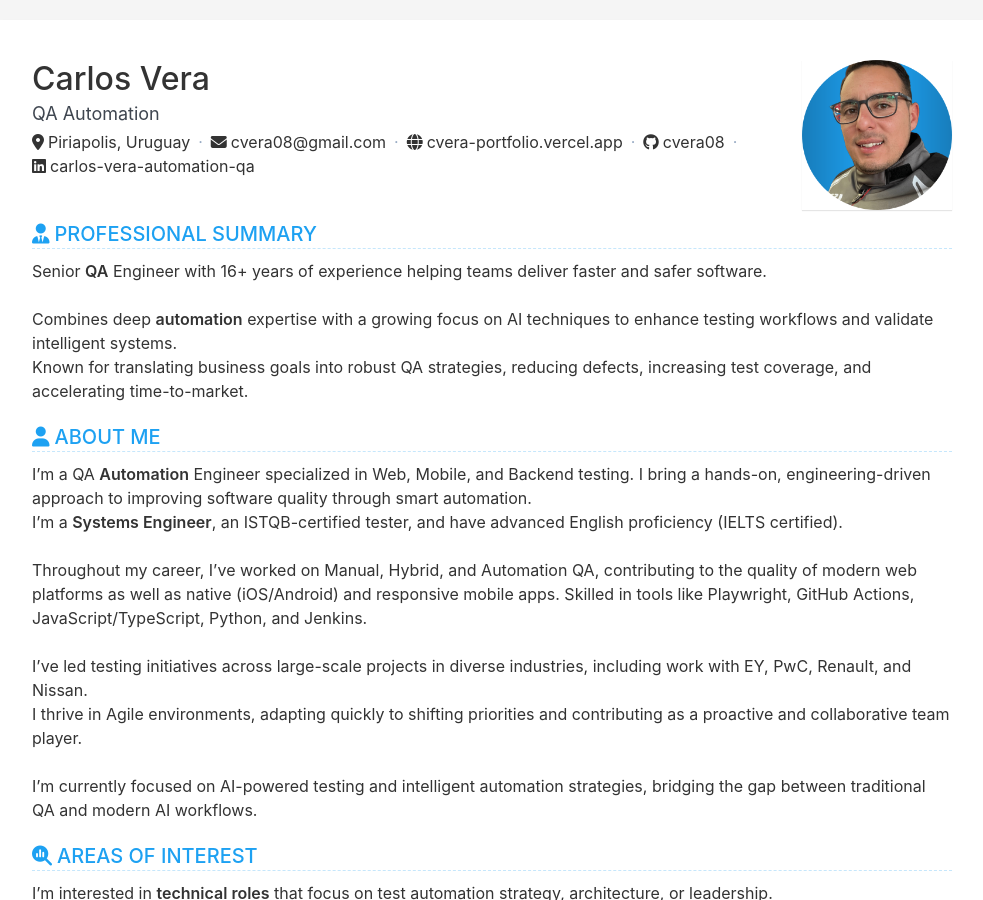
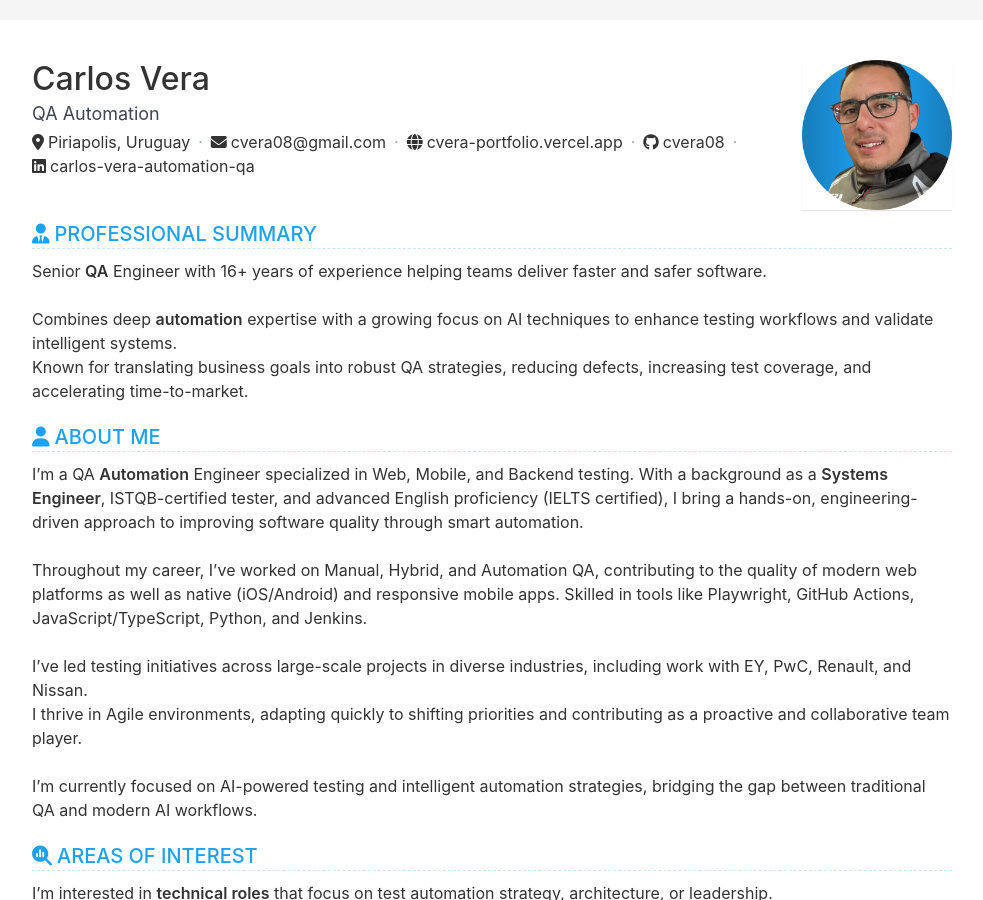
Before and after one commit to cvera08/full-resume, a Jekyll site: the page built from index.html, in a window 1280 px wide and 900 px high. Shown: the whole window, without its empty margins (148-1131 px from the left). Built offline with Jekyll 4.4.1, drawn with Linux system fonts in a browser that asks for light colours.

Commit message:
feat: about me change - first paragraph - single one

```diff
--- a/_data/data.yml
+++ b/_data/data.yml
@@ -34,9 +34,8 @@ evaluation:
   order: 2
   title: About Me
   description: |
-    I'm a QA **Automation** Engineer specialized in Web, Mobile, and Backend testing. I bring a hands-on, engineering-driven approach to
-    improving software quality through smart automation.
-    I'm a **Systems Engineer**, an ISTQB-certified tester, and have advanced English proficiency (IELTS certified).
+    I’m a QA **Automation** Engineer specialized in Web, Mobile, and Backend testing. With a background as a **Systems Engineer**, ISTQB-certified tester, and
+    advanced English proficiency (IELTS certified), I bring a hands-on, engineering-driven approach to improving software quality through smart automation.
     <br>
     Throughout my career, I’ve worked on Manual, Hybrid, and Automation QA, contributing to the quality of
     modern web platforms as well as native (iOS/Android) and responsive mobile apps. Skilled in tools like Playwright,
```
